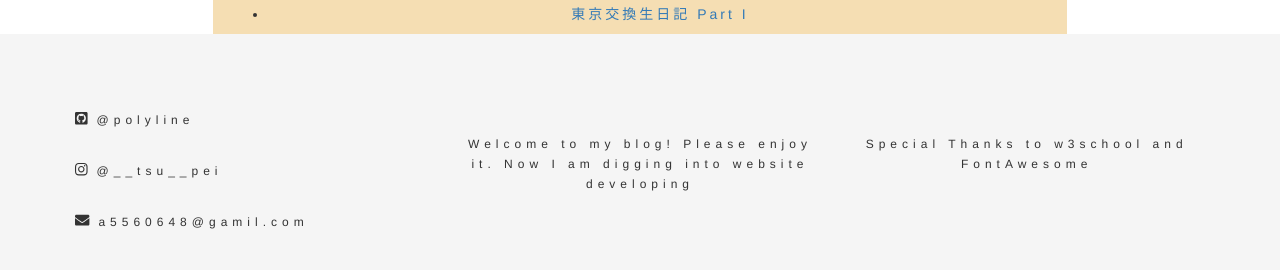
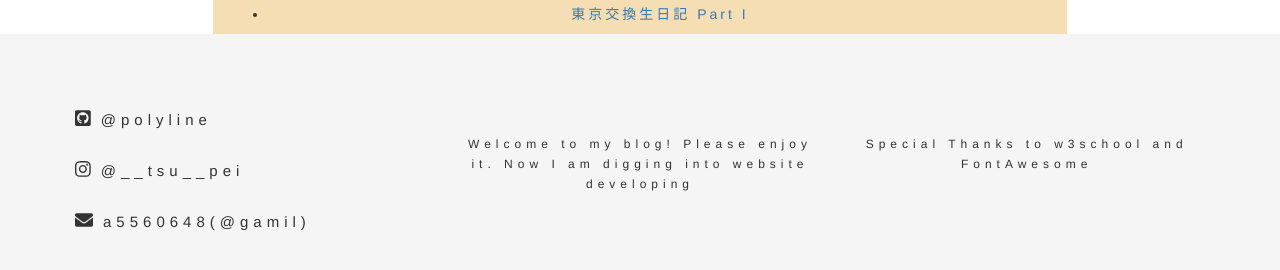
Before and after one commit to polyline/polyline.github.io, a Jekyll site: the page built from posts/categories/index.html, in a window 1280 px wide. Shown: the part 206-476 px from the top of the page. Built offline with Jekyll 4.4.1, drawn with Linux system fonts in a browser that asks for light colours; nearby versions of some CDN libraries.

Commit message:
超基本雛形

```diff
--- a/_includes/footer.html
+++ b/_includes/footer.html
@@ -15,7 +15,7 @@
 				</div>
 				<div>
 					<i class="fas fa-envelope"></i>
-					<span class="account">a5560648@gamil.com</span>
+					<span class="account">a5560648(@gamil)</span>
 				</div>
 		</div>
 		<div class="footer-view footer-words col-md-4">
--- a/css/common.css
+++ b/css/common.css
@@ -126,7 +126,7 @@ body {
 }
 
 .footer-info {
-	font-size: 1.2em;
+	font-size: 1.5em;
 	line-height: 50px;
 }
 
@@ -142,5 +142,5 @@ body {
 }
 
 .account {
-	font-size: 1.2rem;
+	font-size: 1.5rem;
 }
```
